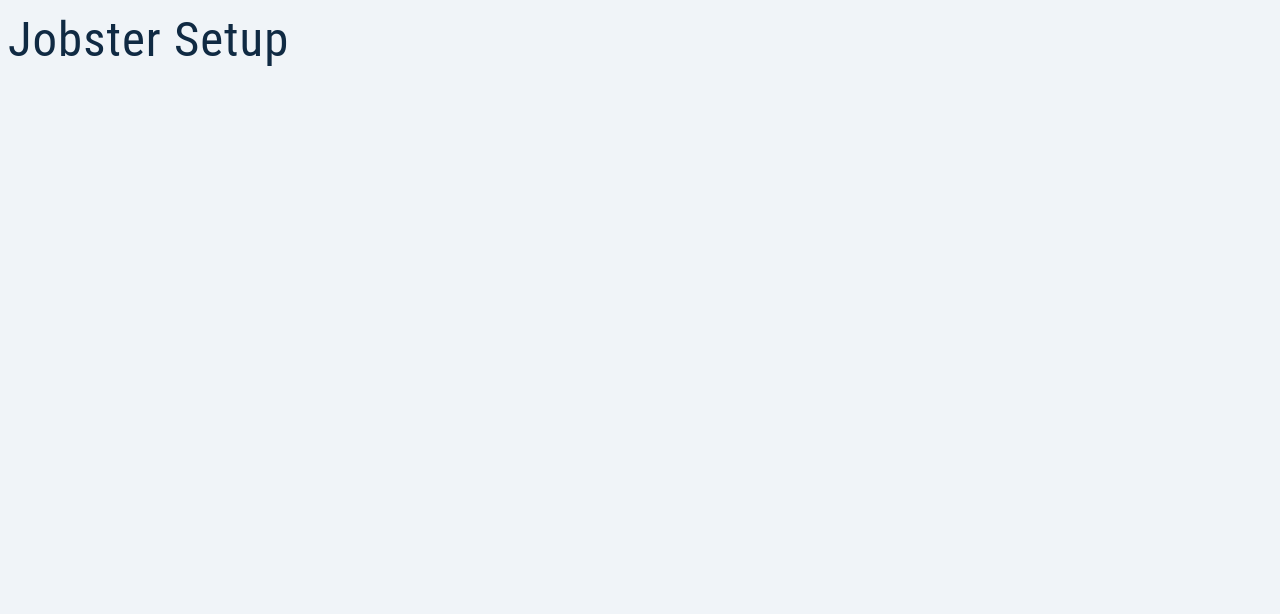
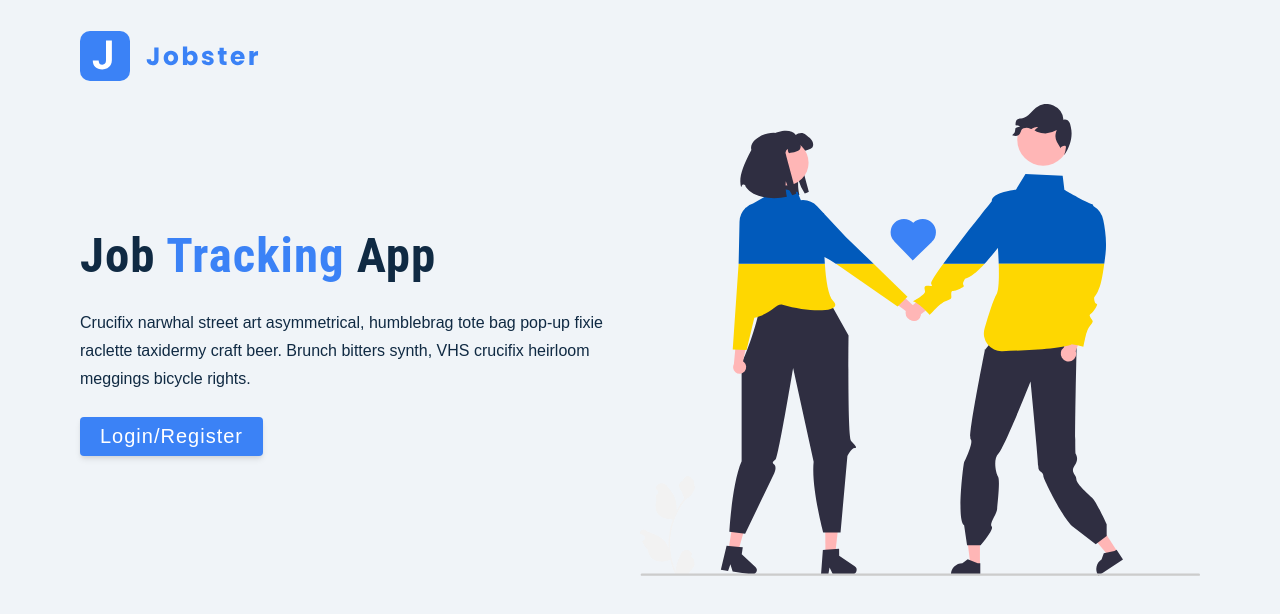
Before and after one commit to ajitjadhav701/redux-toolkit-jobster2, a JavaScript app: page / in a window 1280 px wide. Shown: the top 614 px of the page. Built offline with nearby package versions, Linux system fonts and the light colour scheme; the HTML template or start-up script is replaced by a standard one.

Commit message:
done UI part of landing page used styled-components

```diff
--- a/package.json
+++ b/package.json
@@ -10,6 +10,7 @@
     "react": "^18.2.0",
     "react-dom": "^18.2.0",
     "react-scripts": "5.0.1",
+    "styled-components": "^5.3.9",
     "web-vitals": "^2.1.4"
   },
   "scripts": {
--- a/src/App.js
+++ b/src/App.js
@@ -1,7 +1,11 @@
+import Landing from "./pages/Landing";
+import styled from "styled-components";
 
 function App() {
   return (
-    <h1>jobster setup</h1>
+    <div>
+      <Landing />
+    </div>
   );
 }
 
--- /dev/null
+++ b/src/pages/Landing.js
@@ -0,0 +1,65 @@
+
+import logo from '../assets/images/logo.svg'
+import main from '../assets/images/main.svg'
+import styled from 'styled-components';
+const Landing = () => {
+    return (
+        <Wrapper>
+            <nav>
+                <img src={logo} alt="jobster logo" className="logo" />
+            </nav>
+            <div className="container page">
+                {/* info */}
+                <div className="info">
+                    <h1>
+                        job <span>tracking</span> app
+                    </h1>
+                    <p>Crucifix narwhal street art asymmetrical, humblebrag tote bag pop-up fixie raclette taxidermy craft beer. Brunch bitters synth, VHS crucifix heirloom meggings bicycle rights.</p>
+                    <button className="btn btn-hero">Login/Register</button>
+                </div>
+                <img src={main} alt="job hunt" className="img main-img" />
+            </div>
+        </Wrapper>
+    );
+};
+
+const Wrapper = styled.main`
+nav{
+    width:var(--fluid-width);
+    max-width:var(--max-width);
+    margin:0 auto;
+    height:var(--nav-height);
+    display:flex;
+    align-items:center;
+}
+.page{
+    min-height:calc(100vh-var(--nav-height));
+    display:grid;
+    align-items:center;
+    margin-top:-3 rem;
+}
+h1{
+    font-weight:700;
+    span{
+        color:var(--primary-500);
+}
+}
+p{
+    color:var(--gray-600);
+}
+.main-img{
+    display:none;
+}
+@media (min-width:992px){
+    .page{
+        grid-template-columns:1fr 1fr;
+        column-gap:3 rem;
+    }
+    .main-img{
+        display:block;
+    }
+}
+
+`;
+
+export default Landing;
```
Also changed, not shown: 1 other file (tests, documents, lock files or other folders).
